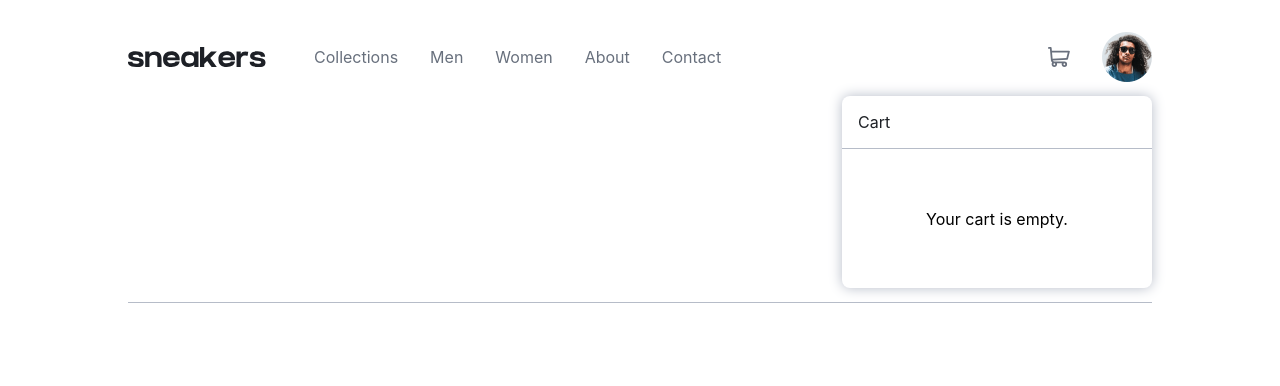
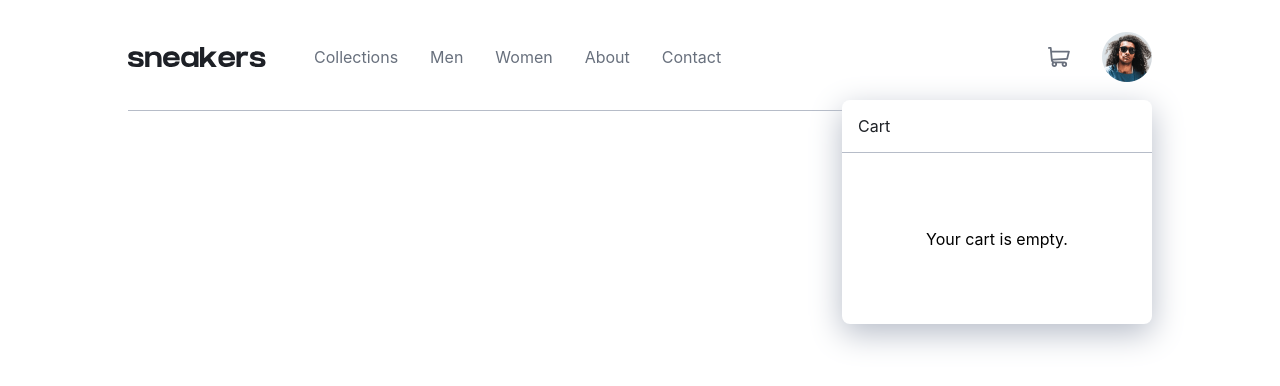
Before and after one commit to eugenekiryk/e-commerce-web, a React (Create React App) app: page / in a window 1280 px wide. Both pictures are taken after a click on the picture 1059 px from the left and 57 px from the top of the page. Shown: the top 386 px of the page. Built offline with nearby package versions, Linux system fonts and the light colour scheme; the HTML template or start-up script is replaced by a standard one.

Commit message:
cart style changes

```diff
--- a/src/components/Cart/Cart.module.css
+++ b/src/components/Cart/Cart.module.css
@@ -6,9 +6,11 @@
   background-color: white;
   border: transparent;
   border-radius: 0.5rem;
-  box-shadow: 0 0 0.8rem hsl(220, 14%, 75%);
-  min-height: 12rem;
+  box-shadow: 0 0.6rem 2rem hsl(220, 14%, 75%);
+  min-height: 14rem;
   z-index: 1;
+  position: absolute;
+  top: 100px;
 }
 
 .cart-head {
@@ -29,6 +31,7 @@
   .cart-wrapper {
     align-self: center;
     width: calc(100vw - 40%);
+    box-shadow: none;
   }
 }
 
```
